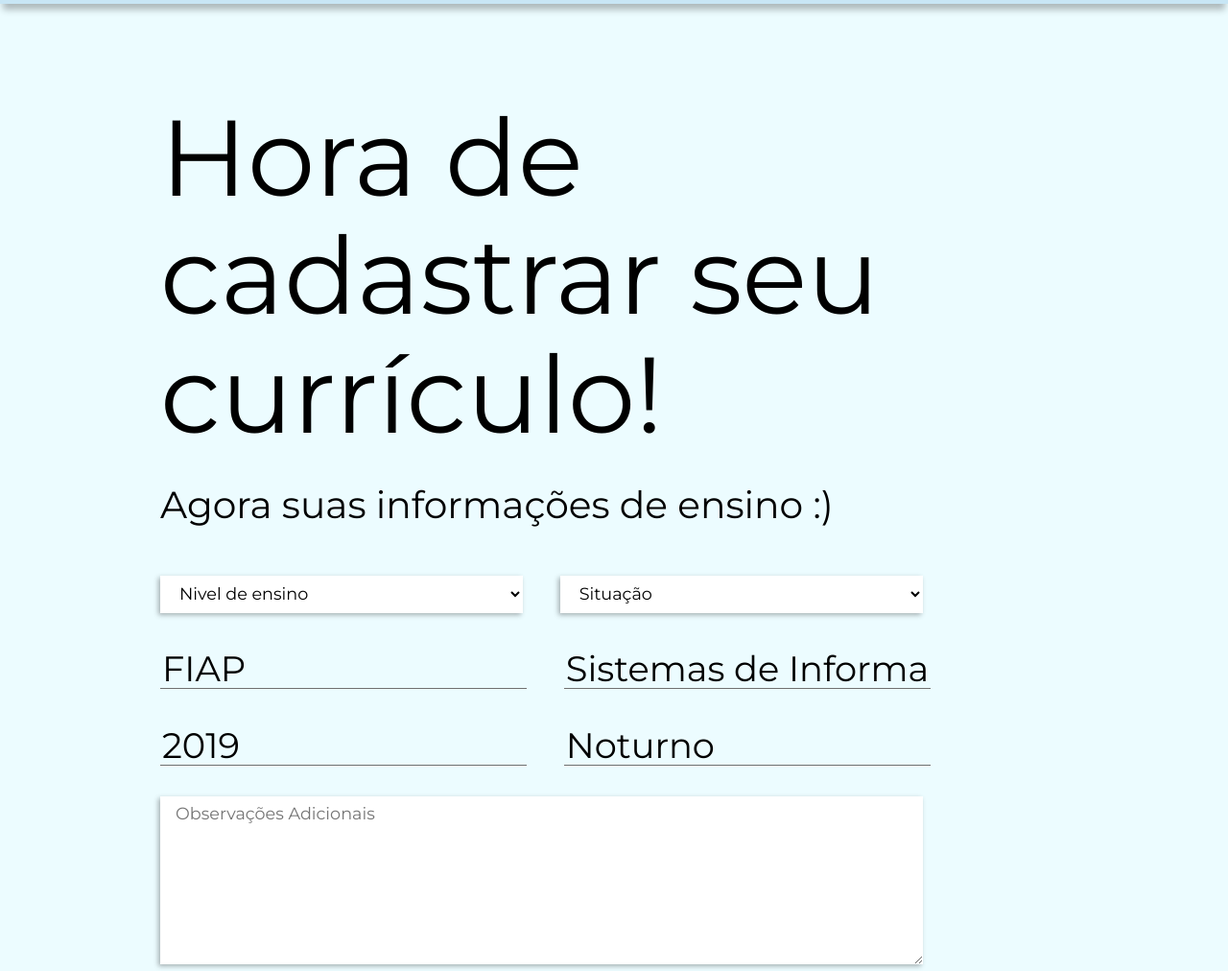
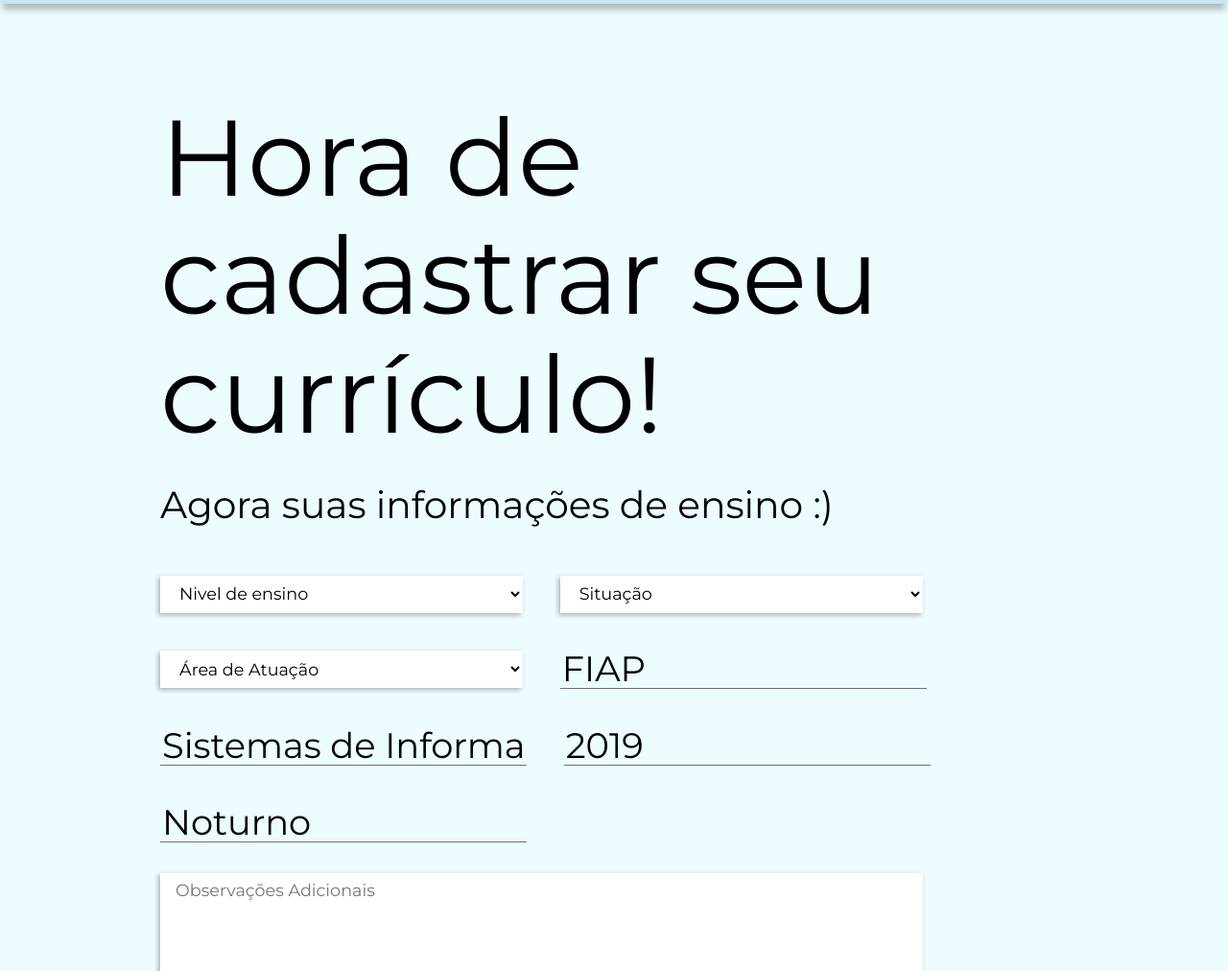
Before and after one commit to Bitencure/Projeto-Bob, a plain HTML site: page areaCandidato/newResume/educacao.html in a window 1280 px wide. Shown: the part 88-1100 px from the top of the page at 96% size. Drawn offline with nearby package versions, Linux system fonts and the light colour scheme.

Commit message:
Adicionei mais um campo, explicitando o tipo de ensino adm, ciencias sociais, saude etc...

```diff
--- a/areaCandidato/newResume/educacao.html
+++ b/areaCandidato/newResume/educacao.html
@@ -64,6 +64,20 @@
                 <option value="Completo">Completo</option>
                 <option value="Trancado">Trancado</option>
             </select>
+            <select name="area-atuacao" required>
+                <option value="" disabled selected>Área de Atuação</option>
+                <option value="Administração, Economia e Negócios">Administração, Economia e Negócios</option>
+                <option value="Ciências Sociais">Ciências Sociais</option>
+                <option value="Comunicação e Mídia">Comunicação e Mídia</option>
+                <option value="Design e Arte ">Design e Arte </option>
+                <option value="Direito">Direito</option>
+                <option value="Educação">Educação</option>
+                <option value="Engenharia e Arquitetura">Engenharia e Arquitetura</option>
+                <option value="Informação e Tecnologia">Informação e Tecnologia</option>
+                <option value="Saúde">Saúde</option>
+                <option value="Gastronomia Hotelaria e Turismo">Gastronomia Hotelaria e Turismo</option>
+            </select>
+
             <input type="text" name="nome-instituicao" placeholder="Nome da Instituição" value="FIAP" required>
             <input type="text" name="nome-curso" placeholder="Nome do Curso" value="Sistemas de Informação" required>
             <input type="text" name="ano-conclusão" placeholder="Ano de Conclusão (AAAA)" required value="2019"
```
